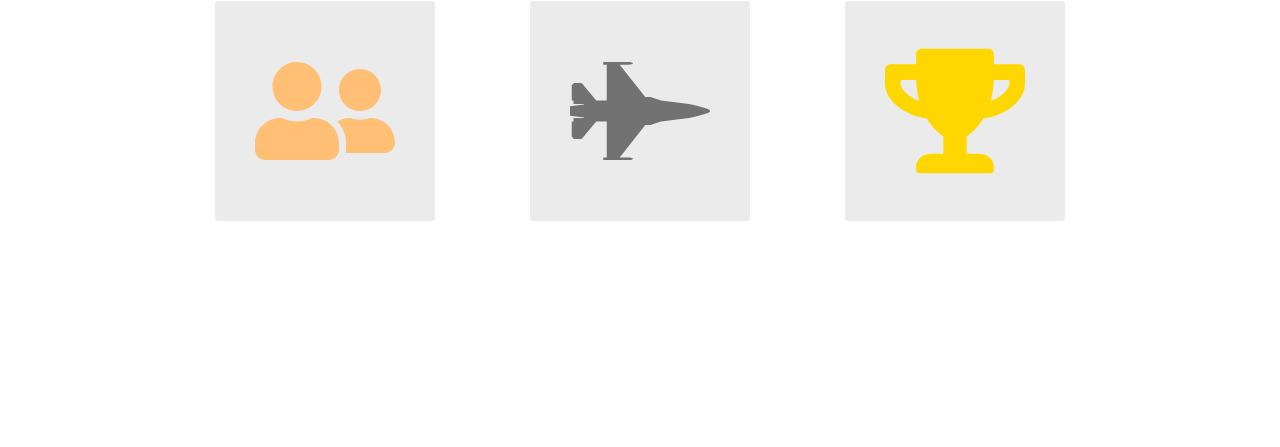
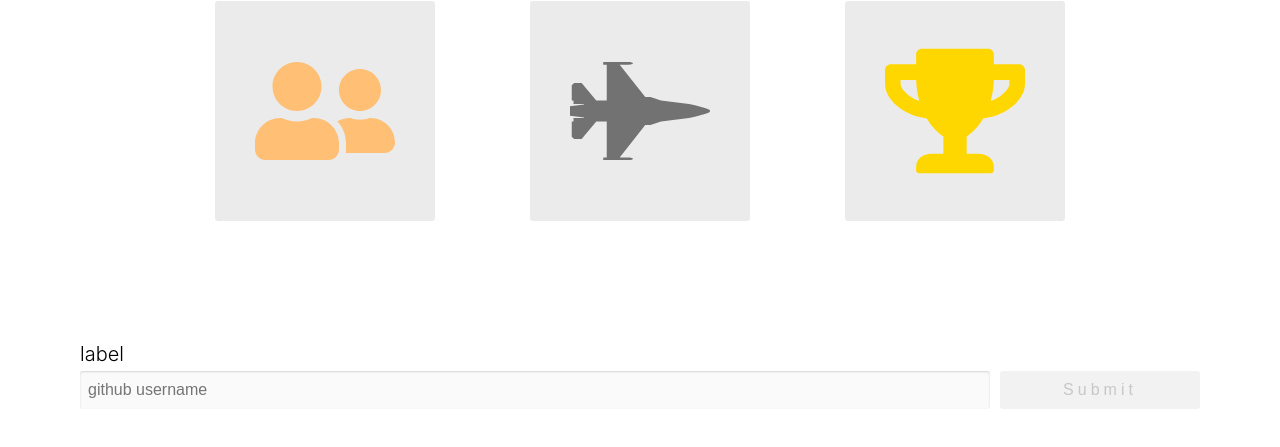
Before and after one commit to cksiazak/github-battle, a React app: page / in a window 1280 px wide. Shown: the part 265-712 px from the top of the page. Built offline with nearby package versions, Linux system fonts and the light colour scheme.

Commit message:
added player input and styles

```diff
--- a/app/components/Battle.js
+++ b/app/components/Battle.js
@@ -1,37 +1,98 @@
 import React, { Component, Fragment } from 'react';
-import {FaUserFriends, FaFighterJet, FaTrophy } from 'react-icons/fa'
+import { FaUserFriends, FaFighterJet, FaTrophy } from 'react-icons/fa';
+import PropTypes from 'prop-types';
 
-function Instructions () {
+function Instructions() {
   return (
     <div className="instructions-container">
-            <h1 className="center-text header-lg">
-                Instructions
-            </h1>
+      <h1 className="center-text header-lg">Instructions</h1>
       <ol className="container-sm grid center-text battle-instructions">
         <li>
           <h3 className="header-sm">Enter two Github user</h3>
-                    <FaUserFriends className='bg-light' color='rgb(255, 191, 116)' size={140} />
+          <FaUserFriends
+            className="bg-light"
+            color="rgb(255, 191, 116)"
+            size={140}
+          />
         </li>
         <li>
           <h3 className="header-sm">Battle</h3>
-                    <FaFighterJet className='bg-light' color='#727272' size={140} />
+          <FaFighterJet className="bg-light" color="#727272" size={140} />
         </li>
         <li>
           <h3 className="header-sm">See the winners</h3>
-                    <FaTrophy className='bg-light' color='rgb(255, 215, 0)' size={140} />
+          <FaTrophy className="bg-light" color="rgb(255, 215, 0)" size={140} />
         </li>
       </ol>
     </div>
-    )
+  );
 }
 
+class PlayerInput extends Component {
+  constructor(props) {
+    super(props);
+
+    this.state = {
+      username: ''
+    };
+
+    this.handleSubmit = this.handleSubmit.bind(this);
+    this.handleChange = this.handleChange.bind(this);
+  }
+
+  handleSubmit(event) {
+    event.preventDefault();
+
+    this.props.onSubmit(this.state.username);
+  }
+
+  handleChange(event) {
+    this.setState({
+      username: event.target.value
+    });
+  }
+
+  render() {
+    return (
+      <form className="column player" onSubmit={this.handleSubmit}>
+        <label htmlFor="username" className="player-label">
+          {this.props.label}
+        </label>
+        <div className="row player-inputs">
+          <input
+            type="text"
+            id="username"
+            className="input-light"
+            placeholder="github username"
+            autoComplete="off"
+            value={this.state.username}
+            onChange={this.handleChange}
+          />
+          <button
+            className="btn dark-btn"
+            type="submit"
+            disabled={!this.state.username}
+          >
+            Submit
+          </button>
+        </div>
+      </form>
+    );
+  }
+}
+
+PlayerInput.propTypes = {
+  onSubmit: PropTypes.func.isRequired,
+  label: PropTypes.string.isRequired
+};
+
 export default class Battle extends Component {
-
   render() {
     return (
       <Fragment>
         <Instructions />
+        <PlayerInput label="label" onSubmit={value => console.log(value)} />
       </Fragment>
-        )
+    );
   }
 }
--- a/app/index.css
+++ b/app/index.css
@@ -136,10 +136,75 @@ li {
 
 .battle-instructions li {
   flex: 1;
-  min-width: 300px
+  min-width: 300px;
 }
 
 .battle-instructions svg {
   padding: 40px;
   border-radius: 3px;
 }
+
+.column {
+  display: flex;
+  flex-direction: column;
+}
+
+.row {
+  display: flex;
+  flex-direction: row;
+}
+
+.player {
+  flex: 1;
+  margin: 0 20px;
+  padding: 10px;
+}
+
+.player-label {
+  font-size: 20px;
+  margin: 5px 0;
+  font-weight: 300;
+}
+
+.player-inputs input {
+  padding: 8px;
+  font-size: 16px;
+  flex: 2;
+  border-radius: 3px;
+  border: none;
+  box-shadow: inset 0 1px 2px rgba(0, 0, 0, 0.15);
+}
+
+.player-inputs .input-light {
+  background: rgba(0, 0, 0, 0.02);
+}
+
+.player-inputs button {
+  flex: 1;
+  margin-left: 10px;
+}
+
+.btn {
+  padding: 10px;
+  text-decoration: uppercase;
+  letter-spacing: 0.25em;
+  border-radius: 3px;
+  border: none;
+  font-size: 16px;
+  display: flex;
+  justify-content: center;
+  align-items: center;
+  cursor: pointer;
+  text-decoration: none;
+  max-width: 200px;
+}
+
+.dark-btn {
+  color: #e6e6e6;
+  background: #141414;
+}
+
+.dark-btn:disabled {
+  background: #f2f2f2;
+  color: #c7c7c7;
+}
```
Lines whose indentation alone changed are shown as unchanged.
